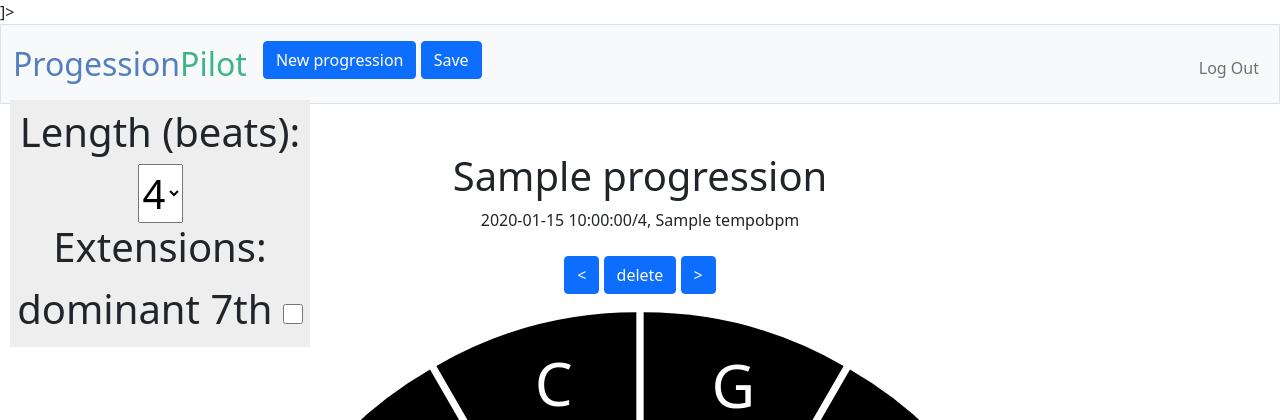
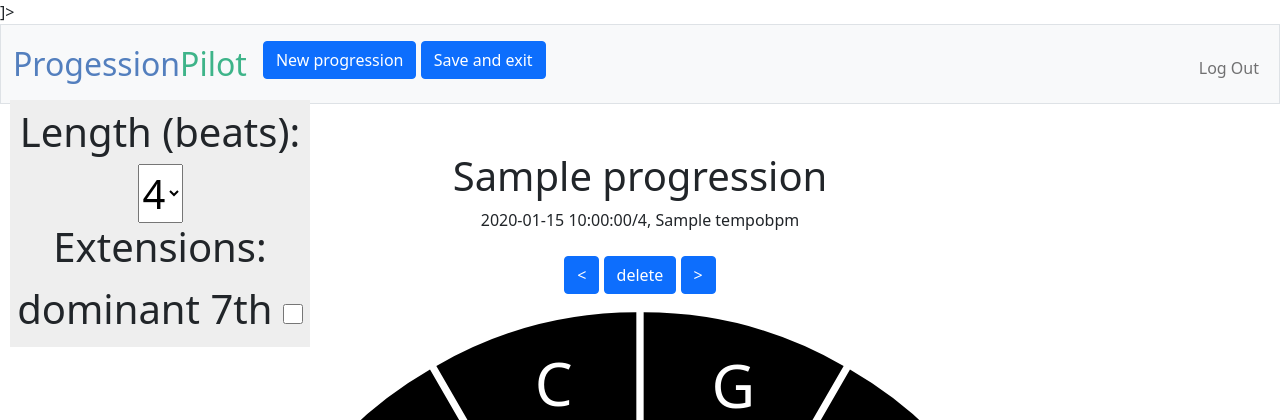
Before and after one commit to flying-charlie/cs50-final-project, a Flask app: template templates/edit.html in a window 1280 px wide. Shown: the top 420 px of the page. Run offline with Flask 3, Linux system fonts and the light colour scheme; a user stored in the database is signed in; the template is opened without the code that fills it: most values are stand-ins (such as "Sample title", 1, 10 or a date in 2020); some libraries are stand-ins or nearby versions.

Commit message:
Wed, Aug 23, 2023, 11:39 AM +01:00

```diff
--- a/templates/edit.html
+++ b/templates/edit.html
@@ -11,7 +11,7 @@
     <li class="nav-item">
         <form action="/edit" method="post">
             <input type="hidden" id="data" name="data" value="" />
-            <input type="submit" class="btn btn-primary" value="Save"></input>
+            <input type="submit" class="btn btn-primary" value="Save and exit"></input>
         </form>
     </li>
 {% endblock %}
@@ -208,7 +208,6 @@
     }
 
     function update_save() {
-        alert(JSON.stringify(progression))
         document.getElementById("data").value = JSON.stringify(progression)
     }
 
```
